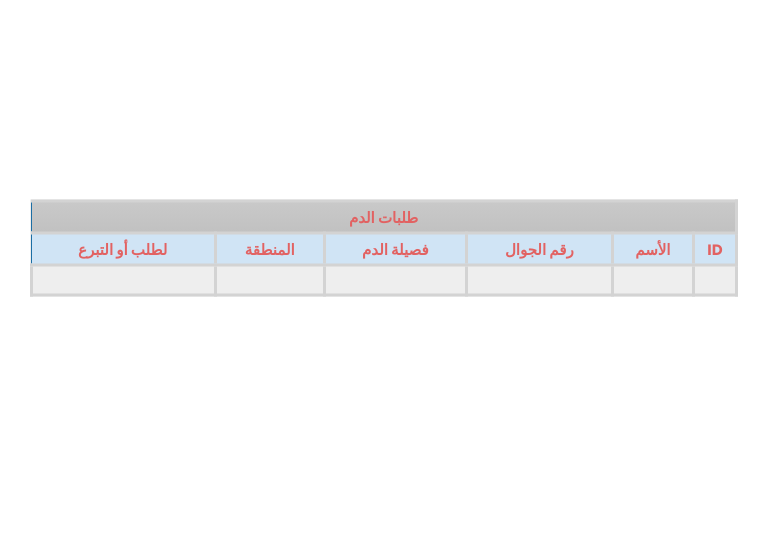
After one commit to RashedBQ/rashed, a PHP site: page /table.php in a window 768 px wide. The commit adds this page. Shown: the part 222-759 px from the top of the page. Run offline with PHP 8.4, Linux system fonts and the light colour scheme; lists and menus that the app fills with data are empty.

Commit message:
little changes

```diff
--- a/blood-DN/css/style.css
+++ b/blood-DN/css/style.css
@@ -43,8 +43,22 @@ nav ul li a{
 }
 nav ul li a.active,
 nav ul li a:hover{
+  color: rgb(255, 255, 255);
+  background: #E26262;
+}
+.update{
+  margin-left: 700px;
+}
+.update:hover{
   color: #111;
-  background: rgb(226, 98, 98);
+  background: #17acda;
+
+}
+
+
+.create:hover{
+  color: rgb(255, 250, 250);
+  background: #49d36b;
 }
 nav .menu-btn i{
   color: rgb(255, 255, 255);
@@ -113,6 +127,6 @@ input[type="checkbox"]{
   color: #1b1b1b;
 }
 .content div{
-  font-size: 40px;
+  font-size: 60px;
   font-weight: 700;
 }
--- /dev/null
+++ b/blood-DN/css/table.css
@@ -0,0 +1,115 @@
+@media (max-width: 920px) {
+    nav .menu-btn i{
+      display: block;
+    }
+    #click:checked ~ .menu-btn i:before{
+      content: "\f00d";
+    }
+    nav ul{
+      position: fixed;
+      top: 80px;
+      left: -100%;
+      background: #111;
+      height: 100vh;
+      width: 100%;
+      text-align: center;
+      display: block;
+      transition: all 0.3s ease;
+    }
+    #click:checked ~ ul{
+      left: 0;
+    }
+    nav ul li{
+      width: 100%;
+      margin: 40px 0;
+    }
+    nav ul li a{
+      width: 100%;
+      margin-left: -100%;
+      display: block;
+      font-size: 20px;
+      transition: 0.6s cubic-bezier(0.68, -0.55, 0.265, 1.55);
+    }
+    #click:checked ~ ul li a{
+      margin-left: 0px;
+    }
+    nav ul li a.active,
+    nav ul li a:hover{
+      background: none;
+      color: rgb(224, 14, 49);
+    }
+  }
+  .content{
+    position: absolute;
+    top: 50%;
+    left: 50%;
+    transform: translate(-50%, -50%);
+    text-align: center;
+    z-index: -1;
+    width: 100%;
+    padding: 0 30px;
+    color: #1b1b1b;
+  }
+  .content div{
+    font-size: 40px;
+    font-weight: 700;
+  }
+
+
+
+  table.blood {
+    border: 1px solid #1C6EA4;
+    background-color: #EEEEEE;
+    width: 100%;
+    text-align:center;
+    border-collapse: collapse;
+  }
+  table.blood td, table.blood th {
+    border: 3px solid #D3D3D3;
+    padding: 3px 2px;
+  }
+  table.blood tbody td {
+    font-size: 14px;
+    color: #000000;
+  }
+  table.blood tr:nth-child(even) {
+    background: #D0E4F5;
+  }
+  table.blood thead {
+    background: #B7B7B7;
+    background: -moz-linear-gradient(top, #c9c9c9 0%, #bebebe 66%, #B7B7B7 100%);
+    background: -webkit-linear-gradient(top, #c9c9c9 0%, #bebebe 66%, #B7B7B7 100%);
+    background: linear-gradient(to bottom, #c9c9c9 0%, #bebebe 66%, #B7B7B7 100%);
+    border-bottom: 0px solid #444444;
+  }
+  table.blood thead th {
+    font-size: 15px;
+    font-weight: bold;
+    color: #E26262;
+    text-align: center;
+    border-left: 0px solid #D0E4F5;
+  }
+  table.blood thead th:first-child {
+    border-left: none;
+  }
+
+  table.blood tfoot td {
+    font-size: 14px;
+  }
+  table.blood tfoot .links {
+    text-align: right;
+  }
+  table.blood tfoot .links a{
+    display: inline-block;
+    background: #1C6EA4;
+    color: #FFFFFF;
+    padding: 2px 8px;
+    border-radius: 5px;
+  }
+
+  .title{
+    font-weight: bold;
+    font-size: 1.7em;
+    text-transform: capitalize;
+    text-align: center;
+}
--- a/blood-DN/header.html
+++ b/blood-DN/header.html
@@ -1,29 +1,48 @@
 <!DOCTYPE html>
-<!-- Created By CodingLab - www.codinglabweb.com -->
 <html lang="ar" dir="rtl">
   <head>
     <meta charset="utf-8">
-   <!--------- <title>Responsive Navigation Menu</title>------>
+
     <link rel="stylesheet" href="css/style.css">
     <link rel="stylesheet" href="https://cdnjs.cloudflare.com/ajax/libs/font-awesome/5.15.2/css/all.min.css"/>
     <meta name="viewport" content="width=device-width, initial-scale=1.0">
   </head>
   <body>
 
-
-    <nav>
+    <!-- اذا كان الشخص لم يكن مسجل دخول من قبل يظهر له هذا الهيدر  -->
+    <!-- <nav>
       <a href="index.php"><img src="image/Blood_Donation5png" width="300px" height="300" alt="logo"   class="logo-icon"></a>
-      <!-- <div class="logo">Brand</div> -->
       <input type="checkbox" id="click">
       <label for="click" class="menu-btn">
         <i class="fas fa-bars"></i>
       </label>
       <ul>
-        <li><a class="active" href="#">الرئيسية</a></li>
-        <li><a href="#">طلبات الدم</a></li>
+        <li><a class="active" href="index.php">الرئيسية</a></li>
         <li><a href="regh.php">انشاء حساب</a></li>
         <li><a href="login.php">تسجيل الدخول</a></li>
 
+      </ul>
+    </nav> -->
+
+
+
+
+
+
+        <!-- اذا كان الشخص مسجل دخول مسبقاَ يظهر له هذا الهيدر  -->
+    <nav>
+      <a href="index.php"><img src="image/Blood_Donation5png" width="300px" height="300" alt="logo"   class="logo-icon"></a>
+
+      <input type="checkbox" id="click">
+      <label for="click" class="menu-btn">
+        <i class="fas fa-bars"></i>
+      </label>
+      <ul>
+        <li><a class="update" href="update.php">تعديل البيانات</a></li>
+        <li><a class="active" href="index.php">الرئيسية</a></li>
+        <li><a class="create" href="#">أنشاء طلب دم</a></li>
+        <li><a href="table.php">طلبات الدم</a></li>
+        <li><a href="#">تسجيل الخروج</a></li>
       </ul>
     </nav>
 
--- a/blood-DN/login.php
+++ b/blood-DN/login.php
@@ -1,10 +1,8 @@
 <!DOCTYPE html>
-<!-- Created By CodingLab - www.codinglabweb.com -->
 <html lang="ar" dir="rtl">
   <head>
       <title>تبرع بالدم | تسجيل الدخول</title>
       <meta charset="utf-8">
-   <!--------- <title>Responsive Navigation Menu</title>------>
    <script src="https://cdn.jsdelivr.net/npm/bootstrap@5.1.0/dist/js/bootstrap.bundle.min.js" integrity="sha384-U1DAWAznBHeqEIlVSCgzq+c9gqGAJn5c/t99JyeKa9xxaYpSvHU5awsuZVVFIhvj" crossorigin="anonymous"></script>
 <link href="https://cdn.jsdelivr.net/npm/bootstrap@5.1.0/dist/css/bootstrap.min.css" rel="stylesheet" integrity="sha384-KyZXEAg3QhqLMpG8r+8fhAXLRk2vvoC2f3B09zVXn8CA5QIVfZOJ3BCsw2P0p/We" crossorigin="anonymous">
 <link rel="stylesheet" href="css/signin.css">
--- /dev/null
+++ b/blood-DN/table.php
@@ -0,0 +1,58 @@
+<!DOCTYPE html>
+<html lang="ar" dir="rtl">
+<head>
+<title>تبرع بالدم | طلبات الدم</title>
+    <meta charset="UTF-8">
+    <meta http-equiv="X-UA-Compatible" content="IE=edge">
+    <meta name="viewport" content="width=device-width, initial-scale=1.0">
+    <link rel="stylesheet" href="css/table.css">
+
+</head>
+<body>
+   <?php require 'header.html'?>
+
+    <div class="content">
+
+        <table class="blood">
+            <thead>
+            <th colspan="7" class="title">طلبات الدم</th>
+            <tr>
+            <th>ID</th>
+            <th>الأسم</th>
+            <th>رقم الجوال</th>
+            <th>فصيلة الدم</th>
+            <th>المنطقة</th>
+            <th>لطلب أو التبرع</th>
+            </tr>
+            </thead>
+            <tbody>
+            <tr>
+            <td>&nbsp;</td>
+            <td>&nbsp;</td>
+            <td>&nbsp;</td>
+            <td>&nbsp;</td>
+            <td>&nbsp;</td>
+            <td>
+
+            </td>
+            </tr>
+            </tbody>
+            </table>
+
+
+        <div>
+
+
+
+      </div>
+
+
+
+
+
+
+
+
+
+</body>
+</html>
```
Also changed, not shown: blood-DN/create.php (added, +19 -0 lines), blood-DN/css/update.css (added, +119 -0 lines), blood-DN/index.php (+1 -70 lines), blood-DN/regh.php (+5 -5 lines), blood-DN/update.php (added, +70 -0 lines).
